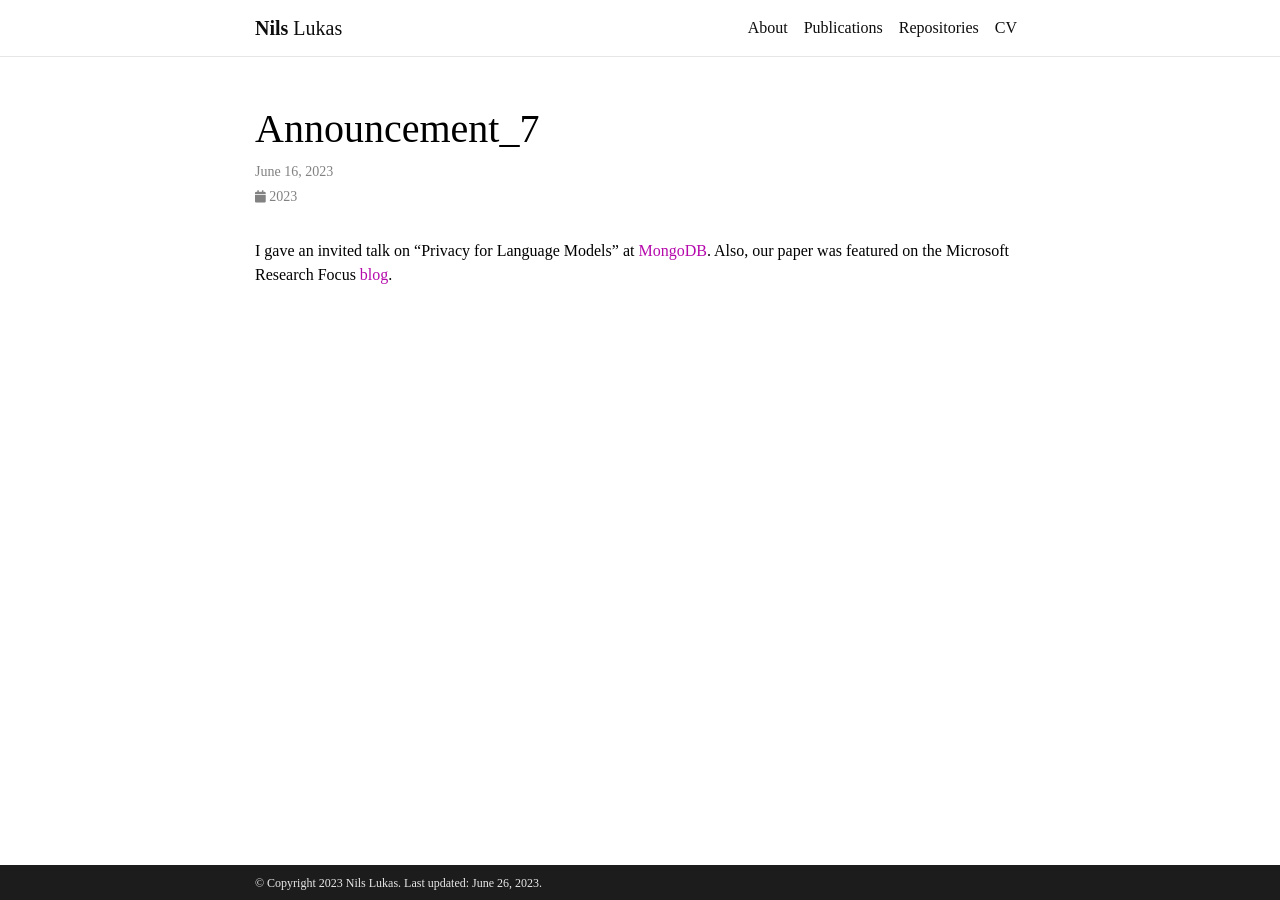
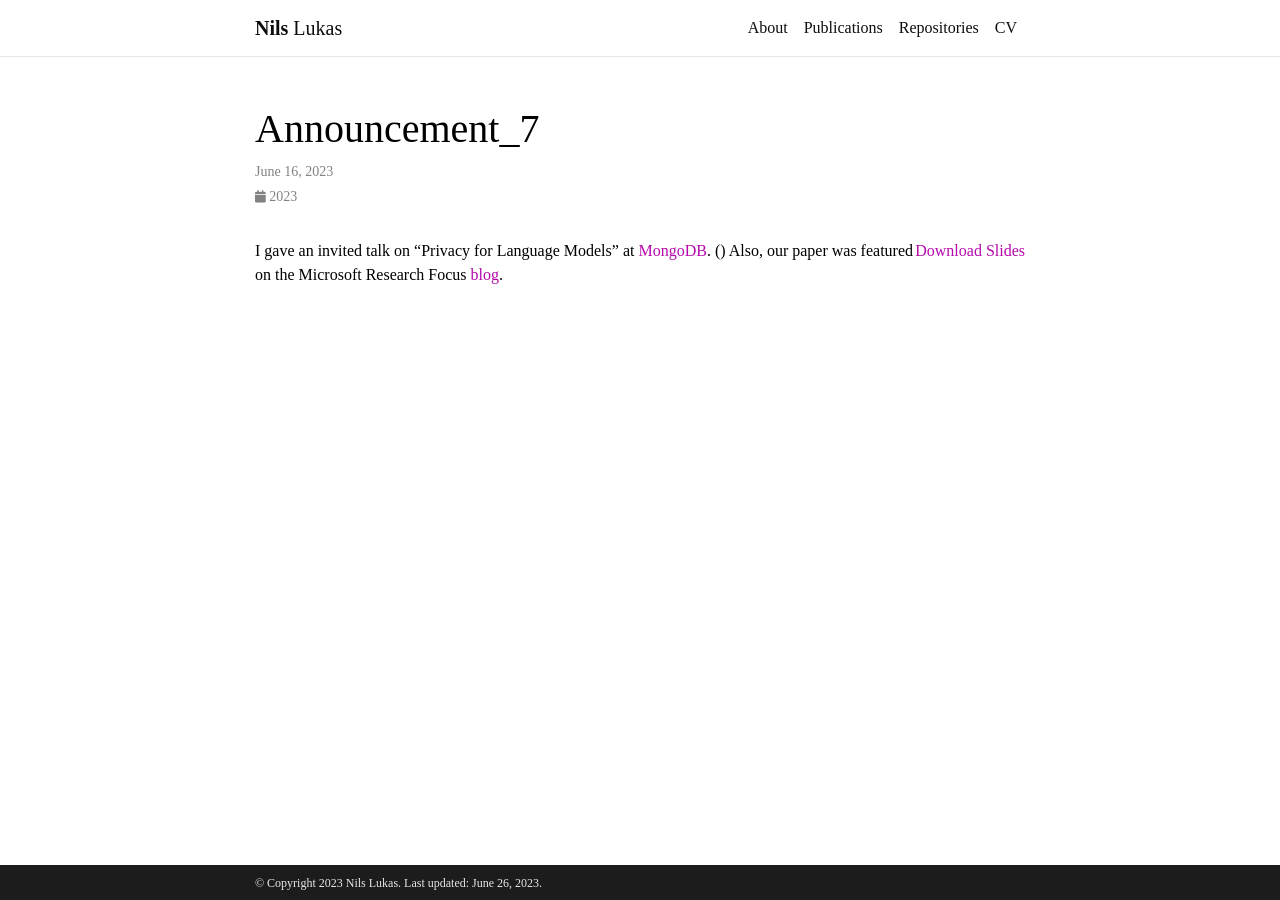
Before and after one commit to nilslukas/nilshendriklukas.github.io, a Jekyll site: the page built from _news/announcement_7.md, in a window 1280 px wide. Built offline with Jekyll 4.4.1, drawn with Linux system fonts in a browser that asks for light colours; full-size pictures stand in for the smaller copies a plugin makes; comment, search, counter and statistics services are not loaded; a style sheet for code colours, icons or effects is not loaded.

Commit message:
add slides

```diff
--- a/_news/announcement_7.md
+++ b/_news/announcement_7.md
@@ -4,5 +4,7 @@ date: 2023-06-16 15:59:00-0400
 inline: true
 ---
 
-I gave an invited talk on "Privacy for Language Models" at [MongoDB](https://www.mongodb.com). Also, our paper
+I gave an invited talk on "Privacy for Language Models" at [MongoDB](https://www.mongodb.com).
+(<a href="/assets/pdf/nils_lukas_privacy_in_language_models.pdf" target="_blank" rel="noopener noreferrer" class="float-right">Download Slides</a>)
+Also, our paper
 was featured on the Microsoft Research Focus [blog](https://www.microsoft.com/en-us/research/blog/research-focus-week-of-june-5-2023/).
```
Also changed, not shown: _news/announcement_8.md (added, +8 -0 lines), 2 other files.
